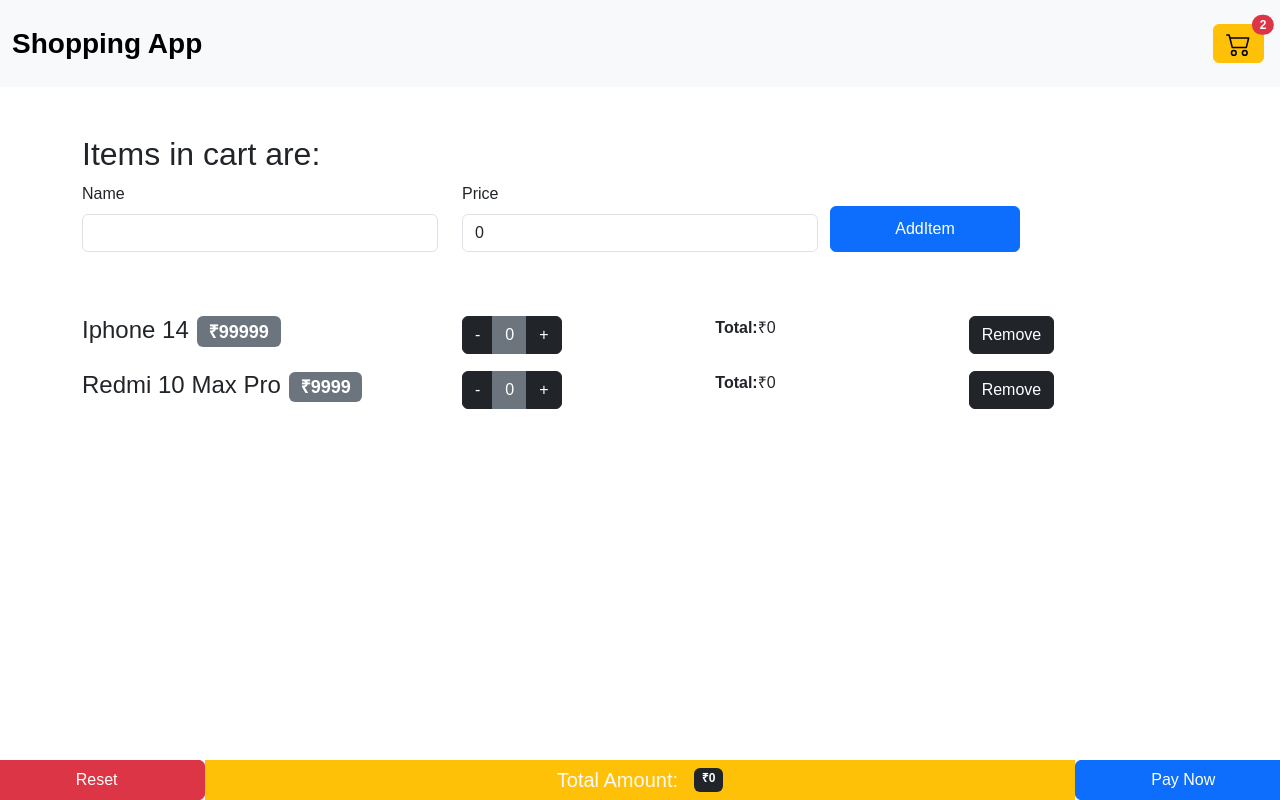
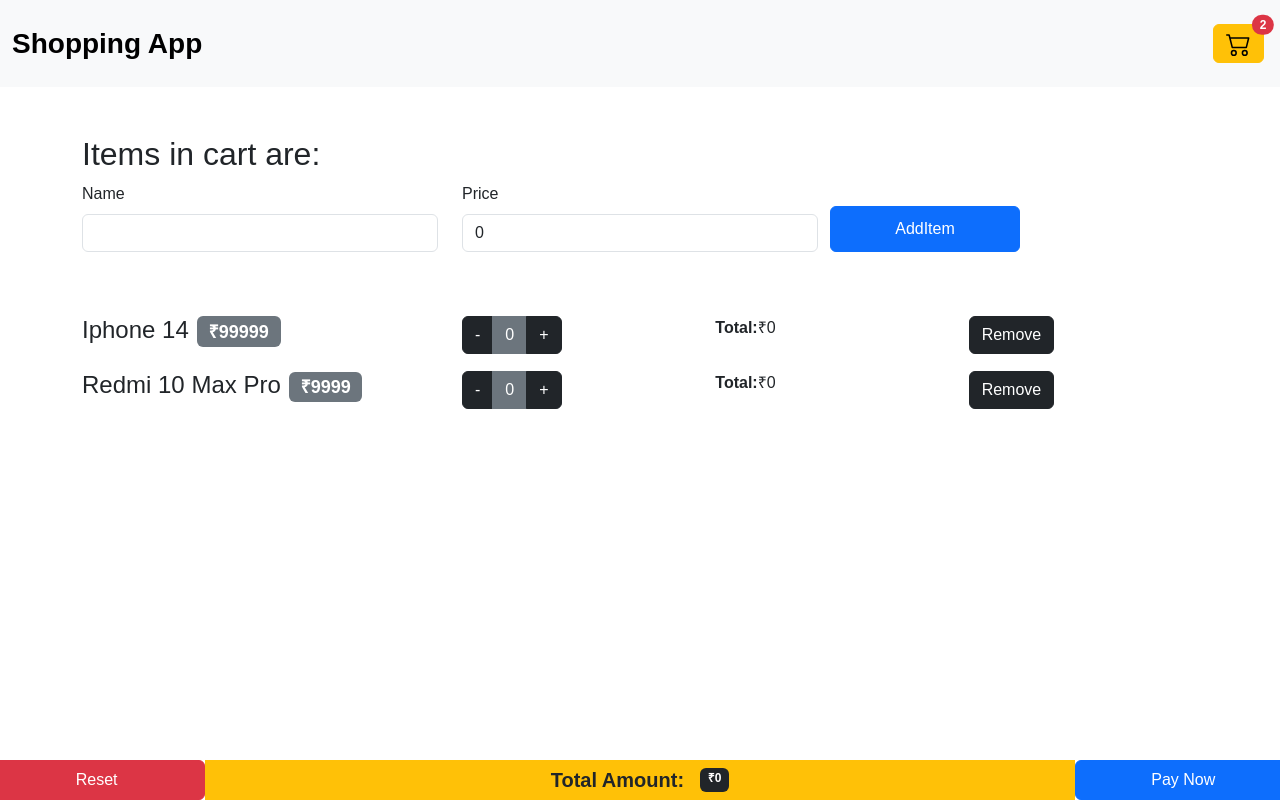
Before and after one commit to Kajalsah7611/ShoppingCart-React, a React (Create React App) app: page / in a window 1280 px wide. Built offline with nearby package versions, Linux system fonts and the light colour scheme.

Commit message:
text formatted

```diff
--- a/src/components/Footer.js
+++ b/src/components/Footer.js
@@ -13,8 +13,8 @@
       >
         Reset
       </button>
-      <div className="col-8 bg-warning pt-2 text-light  d-flex justify-content-center ">
-        <h5>Total Amount: </h5>{" "}
+      <div className="col-8 bg-warning pt-2 d-flex justify-content-center ">
+        <h5><b>Total Amount: </b></h5>{" "}
         <span className="badge bg-dark ms-3 mb-2">₹{props.totalAmount}</span>
       </div>
       <button className="btn btn-primary col-2">Pay Now</button>
```
